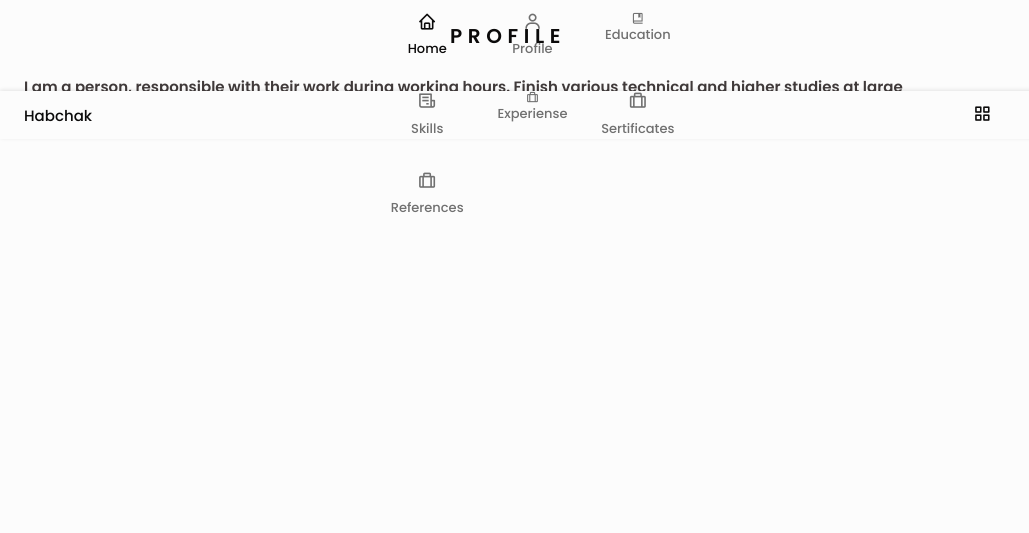
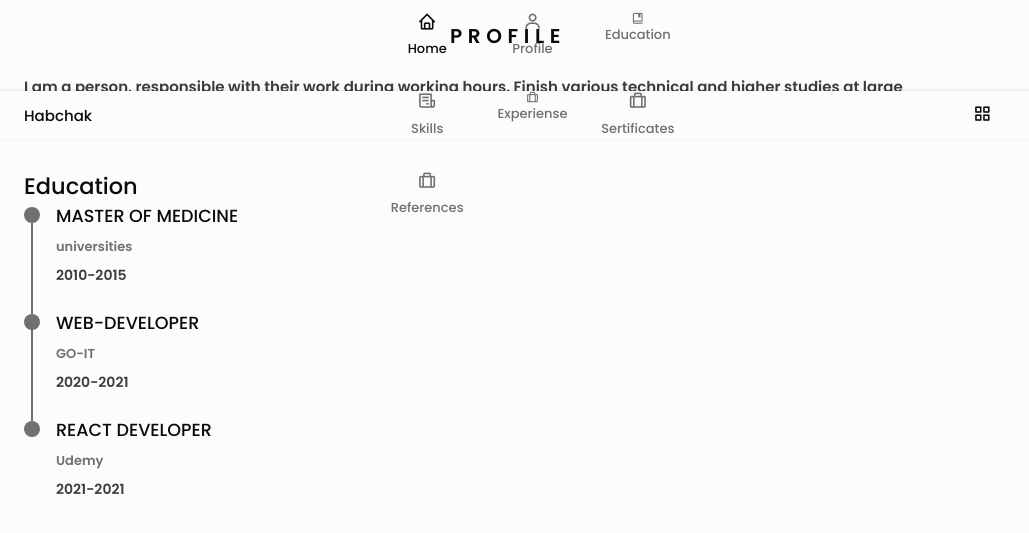
Before and after one commit to oleghabchak/Resume, a website: page index.html in a window 1280 px wide. Shown: the part 661-1194 px from the top of the page, without its empty margins (0-1029 px from the left). Drawn offline with nearby package versions, Linux system fonts and the light colour scheme.

Commit message:
Education section

```diff
--- a/css/styles.css
+++ b/css/styles.css
@@ -290,7 +290,44 @@ gap: 1rem;
 }
 
 /*========== EDUCATION AND EXPERIENCE ==========*/
+.education__content{
+  display: flex;
+}
 
+.education__time{
+  padding-right: 1rem;
+}
+
+.education__rounder{
+position: relative;
+display: block;
+width: 16px;
+height: 16px;
+background-color: var(--text-color-light);
+border-radius: 50%;
+margin-top: .25rem;
+}
+
+.education__line{
+  display: block;
+  width: 2px;
+  height: 110%;
+  background-color: var(--text-color-light);
+  transform: translate(7px, 0)
+}
+
+.education__data{
+  gap: .5rem;
+}
+
+.education__studies{
+  font-size: var(--smaller-font-size);
+  color: var(--text-color-light)
+}
+
+.education__year{
+  font-size: var(--small-font-size);
+}
 
 /*========== SKILLS AND LANGUAGES ==========*/
 
--- a/index.html
+++ b/index.html
@@ -130,7 +130,46 @@
 
                     <!--========== EDUCATION ==========-->
                     <section class="education section" id="education">
+                        <h2 class="sectiom__title">Education</h2>
 
+                        <div class="eduction__container bd-grid">
+                            <div class="education__content">
+                                <div class="education__time">
+                                    <span class="education__rounder"></span>
+                                    <span class="education__line"></span>
+                                </div>
+
+                                <div class="education__data bd-grid">
+                                    <h3 class="education__title">MASTER OF MEDICINE </h3>
+                                    <span class="education__studies">universities</span>
+                                    <span class="education__year">2010-2015</span>
+                                </div>
+                            </div>
+                            <div class="education__content">
+                                <div class="education__time">
+                                    <span class="education__rounder"></span>
+                                    <span class="education__line"></span>
+                                </div>
+
+                                <div class="education__data bd-grid">
+                                    <h3 class="education__title">WEB-DEVELOPER </h3>
+                                    <span class="education__studies">GO-IT</span>
+                                    <span class="education__year">2020-2021</span>
+                                </div>
+                            </div>
+                            <div class="education__content">
+                                <div class="education__time">
+                                    <span class="education__rounder"></span>
+                                    <!-- <span class="education__line"></span> -->
+                                </div>
+
+                                <div class="education__data bd-grid">
+                                    <h3 class="education__title">REACT DEVELOPER </h3>
+                                    <span class="education__studies">Udemy</span>
+                                    <span class="education__year">2021-2021</span>
+                                </div>
+                            </div>
+                        </div>
                     </section>
 
 
```
